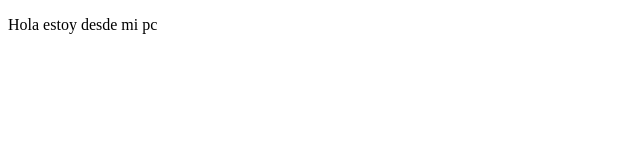
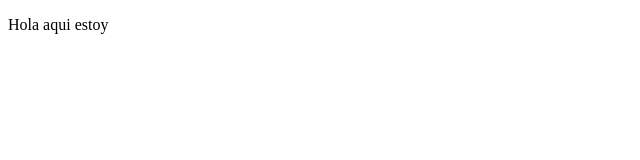
Before and after one commit to Karol210/proyectoDemocursoPrework, a plain HTML site: page index.html in a window 1280 px wide. Shown: the full height of the page, 0-640 px from the left. Drawn offline with Linux system fonts and the light colour scheme.

Commit message:
cambios texto

```diff
--- a/index.html
+++ b/index.html
@@ -8,7 +8,7 @@
 </head>
 <body>
   <p>
-      Hola estoy desde mi pc
+      Hola aqui estoy
   </p>
 </body>
 </html>
```
